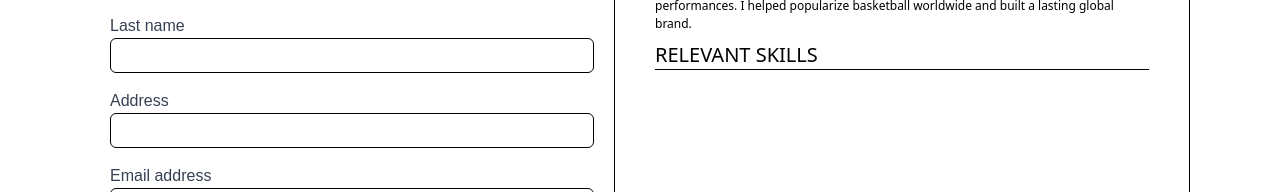
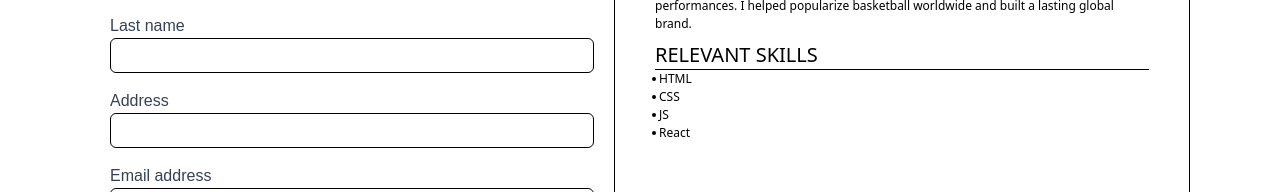
Before and after one commit to thedenisovan/react-cv-project, a React (Vite) app: page / in a window 1280 px wide. Shown: the part 183-375 px from the top of the page. Built offline with nearby package versions, Linux system fonts and the light colour scheme.

Commit message:
Add: display skills on cv document

```diff
--- a/package.json
+++ b/package.json
@@ -11,6 +11,9 @@
   },
   "dependencies": {
     "@tailwindcss/vite": "^4.1.13",
+    "html2canvas": "^1.4.1",
+    "html2pdf.js": "^0.12.0",
+    "jspdf": "^3.0.2",
     "react": "^19.1.1",
     "react-dom": "^19.1.1",
     "tailwindcss": "^4.1.13"
--- a/src/components/App.jsx
+++ b/src/components/App.jsx
@@ -27,7 +27,7 @@ export default function App() {
     about: '',
     skillInput: '',
   });
-  const [skillStorage, setStorage] = useState([]);
+  const [skillStorage, setStorage] = useState(['HTML', 'CSS', 'JS', 'React']);
 
   // Function is passed to children of this component to get on change input value
   function onStateChange(section, field, value) {
@@ -117,6 +117,7 @@ export default function App() {
         linkedin={personal.linkedin}
         github={personal.github}
         about={skills.about}
+        skills={skillStorage}
       />
     </div>
   );
--- a/src/components/CvField.jsx
+++ b/src/components/CvField.jsx
@@ -14,6 +14,7 @@ export default function CvField({
   github,
   linkedin,
   about,
+  skills,
 }) {
   return (
     <div
@@ -40,6 +41,7 @@ export default function CvField({
         </section>
         <section className='mt-2'>
           <SectionTitle title='RELEVANT SKILLS' />
+          <SkillList skills={skills} />
         </section>
       </main>
     </div>
@@ -131,3 +133,15 @@ function SectionTitle({ title }) {
     </>
   );
 }
+
+function SkillList({ skills }) {
+  return (
+    <ul className='list-disc ml-3 mt-0 text-[12px]'>
+      {skills.map((skill) => (
+        <li key={skill}>
+          <span className='relative -left-2'>{skill}</span>
+        </li>
+      ))}
+    </ul>
+  );
+}
```
Also changed, not shown: src/styles/index.css (+6 -4 lines), 1 other file (tests, documents, lock files or other folders).
